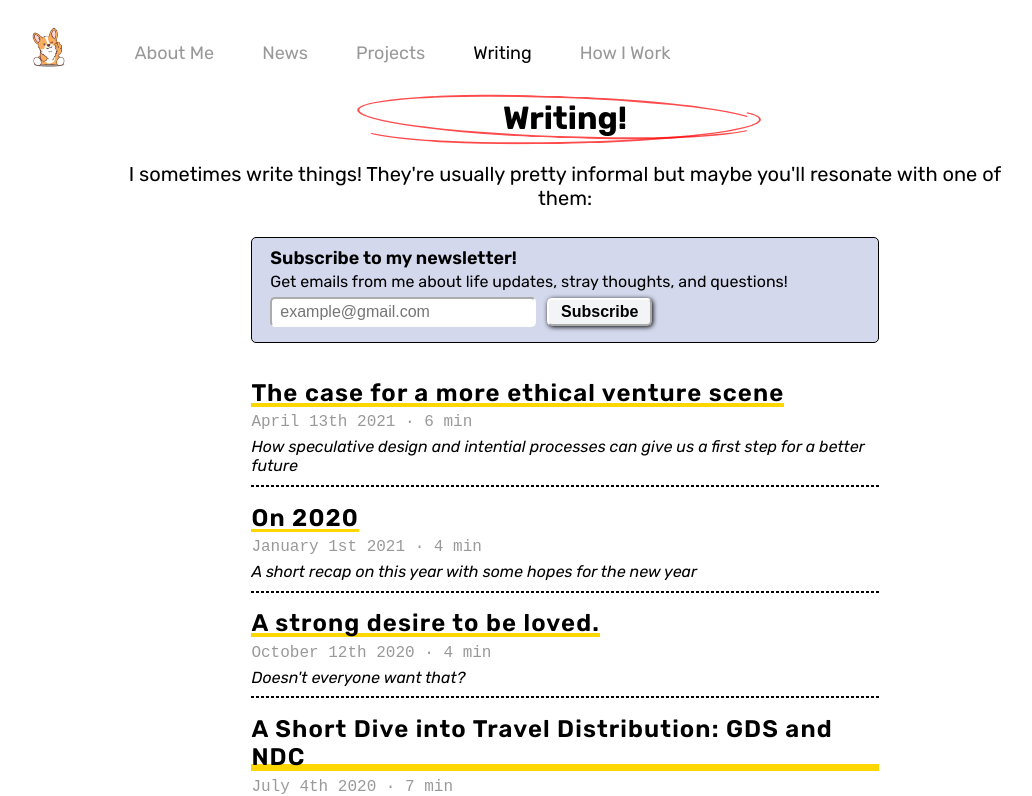
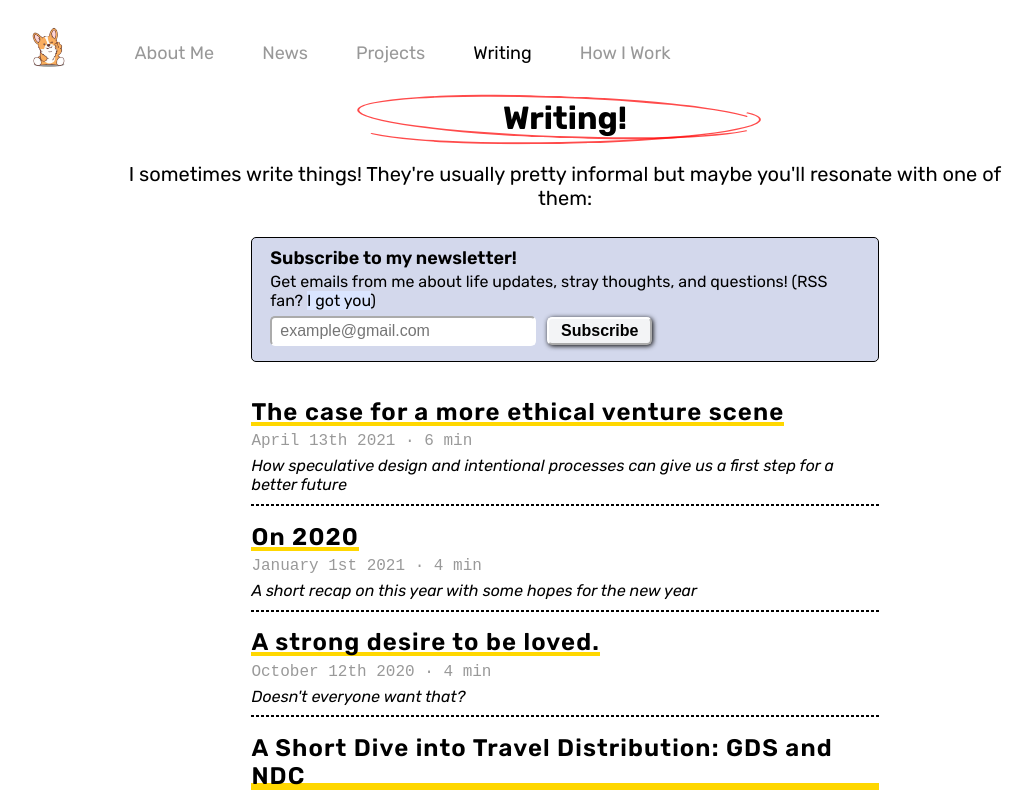
Before and after one commit to zhaovan/personal-site, a Next.js app: page /writing in a window 1280 px wide. Shown: the top 796 px of the page, without its empty margins (75-1107 px from the left). Built offline with nearby package versions, Linux system fonts and the light colour scheme.

Commit message:
add rss to subscribe button and clean up typo on blog post

```diff
--- a/components/subscribe.js
+++ b/components/subscribe.js
@@ -15,12 +15,12 @@ export default function Subscribe() {
     // 3. Send a request to our API with the user's email address.
     const res = await fetch('/api/subscribe', {
       body: JSON.stringify({
-        email: inputEl.current.value,
+        email: inputEl.current.value
       }),
       headers: {
-        'Content-Type': 'application/json',
+        'Content-Type': 'application/json'
       },
-      method: 'POST',
+      method: 'POST'
     });
     setLoading(false);
 
@@ -50,6 +50,11 @@ export default function Subscribe() {
       <div className={styles.subscribeText}>Subscribe to my newsletter!</div>
       <div className={styles.flavorText}>
         Get emails from me about life updates, stray thoughts, and questions!
+        (RSS fan?{' '}
+        <a href='https://buttondown.email/zhaovan/rss' target='_blank'>
+          I got you
+        </a>
+        )
       </div>
       <input
         id='bd-email'
--- a/posts/ethical-vc.md
+++ b/posts/ethical-vc.md
@@ -1,7 +1,7 @@
 ---
 title: The case for a more ethical venture scene
 description: >-
-  How speculative design and intential processes can give us a first step for a better future
+  How speculative design and intentional processes can give us a first step for a better future
 date: '2021-04-13T04:06:45Z'
 duration: 6 min
 prev: on-2020
--- a/styles/Subscribe.module.css
+++ b/styles/Subscribe.module.css
@@ -63,6 +63,7 @@
     width: 100% !important;
     display: flex;
     flex-direction: column;
+    padding: 5%;
   }
 
   .button {
```
